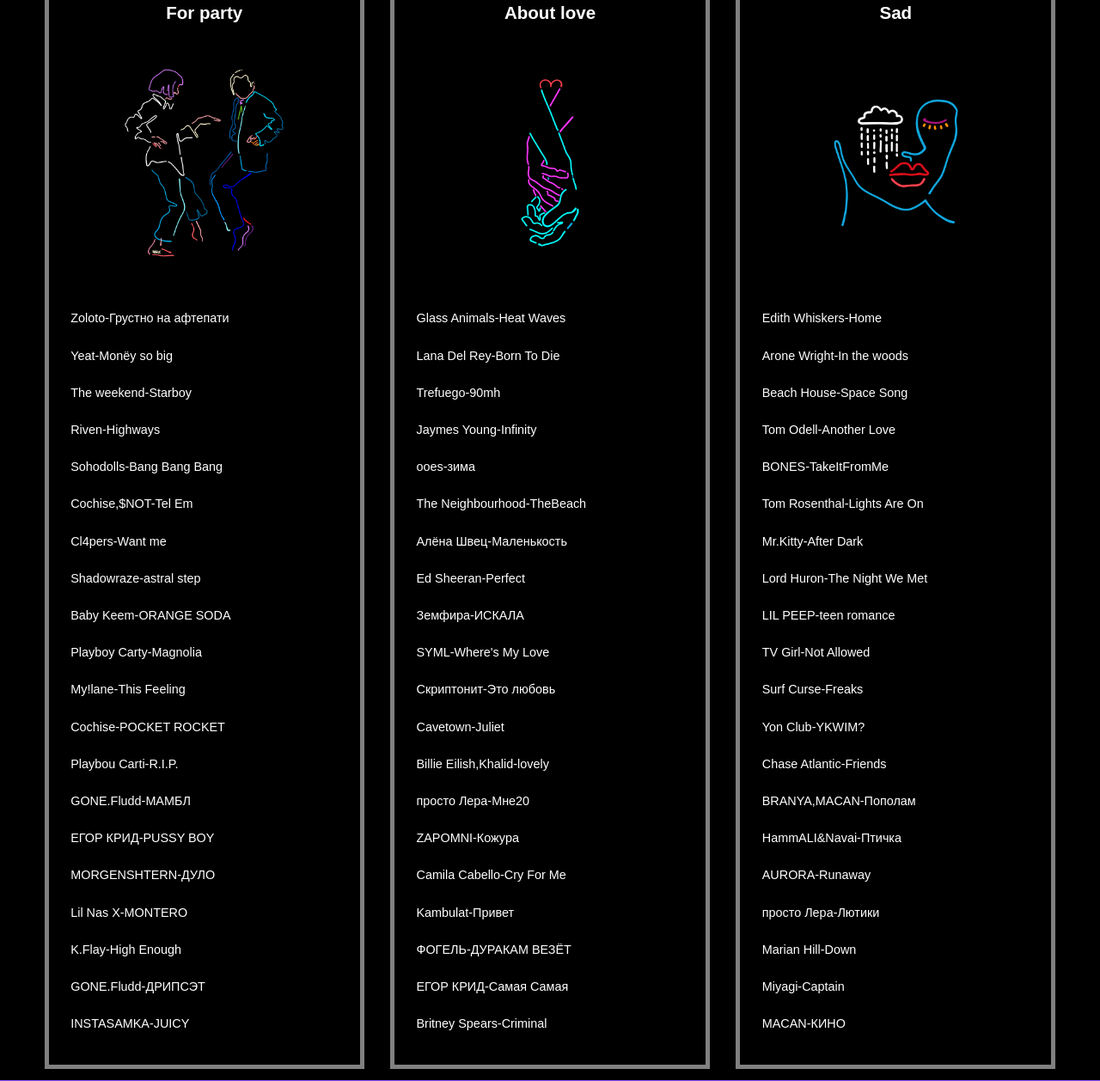
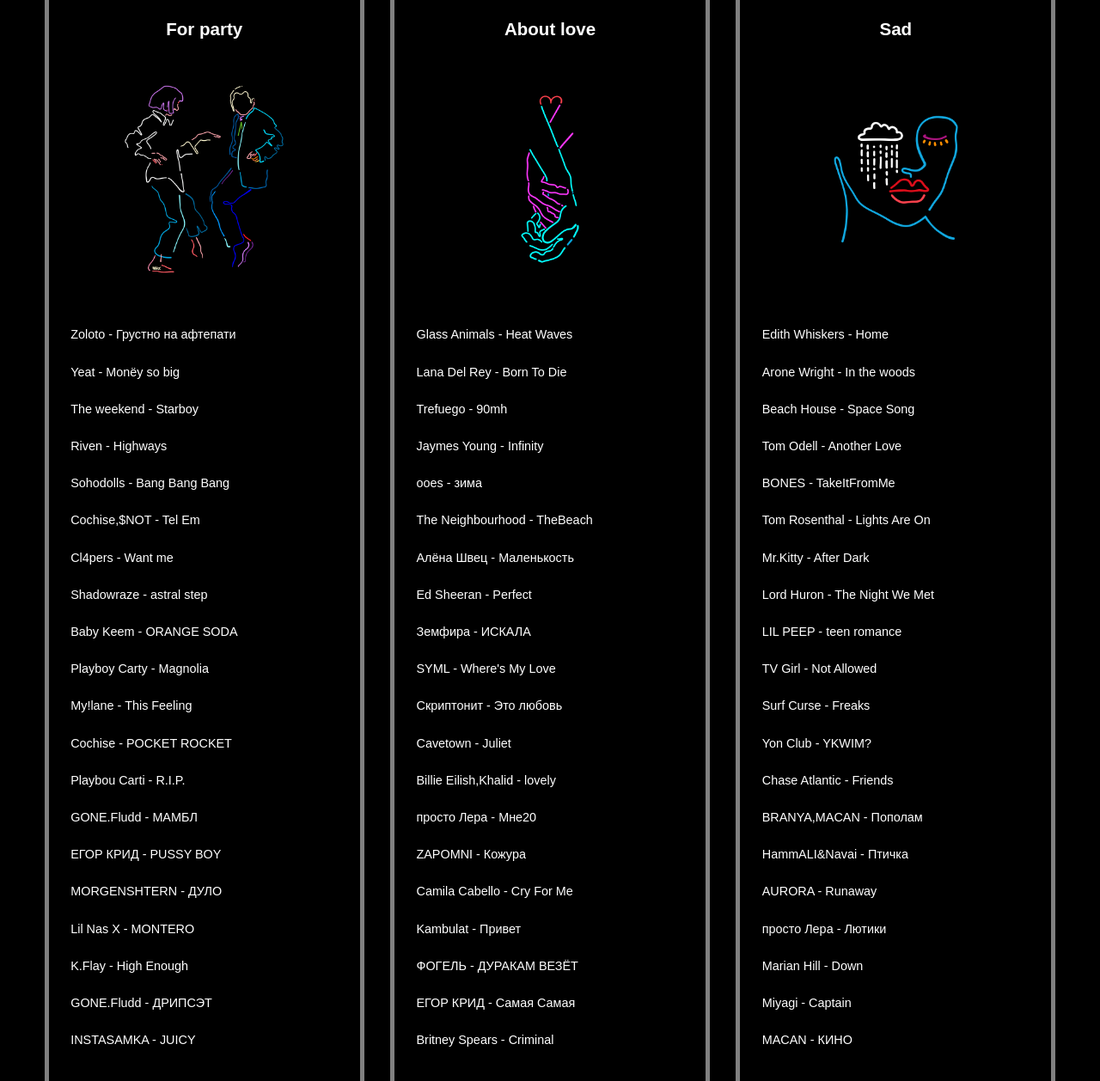
Before and after one commit to DenisLee020205/site-1, a plain HTML site: page index.html in a window 1280 px wide. Shown: the part 1150-2408 px from the top of the page at 86% size. Drawn offline with Linux system fonts and the light colour scheme.

Commit message:
Update index.html

```diff
--- a/index.html
+++ b/index.html
@@ -34,7 +34,7 @@
     <section class="cover" id="oblozh">
         <div class="cover-dimmer">
            <h1>UNDER<span class="sound">SOUND</span></h1>
-           <p>твой плейлист-твоё настроение</p>
+           <p class="tvoi">твой плейлист-твоё настроение</p>
 
         </div>
     </section>
@@ -62,7 +62,27 @@
             <h4>For party</h4>
             <img src="images/image-09-04-22-05-54-5.jpeg"
             class="img-tusovka">
-            <p class="playlist-1"> Zoloto-Грустно на афтепати<br/>Yeat-Monёy so big<br/>The weekend-Starboy<br/>Riven-Highways<br/>Sohodolls-Bang Bang Bang<br/>Cochise,$NOT-Tel Em<br/>Cl4pers-Want me<br/>Shadowraze-astral step<br/>Baby Keem-ORANGE SODA<br/>Playboy Carty-Magnolia<br/>My!lane-This Feeling<br/>Cochise-POCKET ROCKET<br/>Playbou Carti-R.I.P.<br/>GONE.Fludd-МАМБЛ<br/>ЕГОР КРИД-PUSSY BOY<br/>MORGENSHTERN-ДУЛО<br/>Lil Nas X-MONTERO<br/>K.Flay-High Enough<br/>GONE.Fludd-ДРИПСЭТ<br/>INSTASAMKA-JUICY<br/>
+            <p class="playlist-1"> Zoloto - Грустно на афтепати
+            <br/>Yeat - Monёy so big
+            <br/>The weekend - Starboy
+            <br/>Riven - Highways
+            <br/>Sohodolls - Bang Bang Bang
+            <br/>Cochise,$NOT - Tel Em
+            <br/>Cl4pers - Want me
+            <br/>Shadowraze - astral step
+            <br/>Baby Keem - ORANGE SODA
+            <br/>Playboy Carty - Magnolia
+            <br/>My!lane - This Feeling
+            <br/>Cochise - POCKET ROCKET
+            <br/>Playbou Carti - R.I.P.
+            <br/>GONE.Fludd - МАМБЛ
+            <br/>ЕГОР КРИД - PUSSY BOY
+            <br/>MORGENSHTERN - ДУЛО
+            <br/>Lil Nas X - MONTERO
+            <br/>K.Flay - High Enough
+            <br/>GONE.Fludd - ДРИПСЭТ
+            <br/>INSTASAMKA - JUICY
+
             </p>
         </div>
 
@@ -70,14 +90,54 @@
             <h4>About love</h4>
             <img src="images/image-09-04-22-05-54.jpeg"
             class="img-tusovka">
-            <p class="playlist-1">Glass Animals-Heat Waves<br/>Lana Del Rey-Born To Die<br/>Trefuego-90mh<br/>Jaymes Young-Infinity<br/>ooes-зима<br/>The Neighbourhood-TheBeach<br/>Алёна Швец-Маленькость<br/>Ed Sheeran-Perfect<br/>Земфира-ИСКАЛА<br/>SYML-Where's My Love<br/>Скриптонит-Это любовь<br/>Cavetown-Juliet<br/>Billie Eilish,Khalid-lovely<br/>просто Лера-Мне20<br/>ZAPOMNI-Кожура<br/>Camila Cabello-Cry For Me<br/>Kambulat-Привет<br/>ФОГЕЛЬ-ДУРАКАМ ВЕЗЁТ<br/>ЕГОР КРИД-Самая Самая<br/>Britney Spears-Criminal<br/></p>
+            <p class="playlist-1">Glass Animals - Heat Waves
+            <br/>Lana Del Rey - Born To Die
+            <br/>Trefuego - 90mh
+            <br/>Jaymes Young - Infinity
+            <br/>ooes - зима
+            <br/>The Neighbourhood - TheBeach
+            <br/>Алёна Швец - Маленькость
+            <br/>Ed Sheeran - Perfect
+            <br/>Земфира - ИСКАЛА
+            <br/>SYML - Where's My Love
+            <br/>Скриптонит - Это любовь
+            <br/>Cavetown - Juliet
+            <br/>Billie Eilish,Khalid - lovely
+            <br/>просто Лера - Мне20
+            <br/>ZAPOMNI - Кожура
+            <br/>Camila Cabello - Cry For Me
+            <br/>Kambulat - Привет
+            <br/>ФОГЕЛЬ - ДУРАКАМ ВЕЗЁТ
+            <br/>ЕГОР КРИД - Самая Самая
+            <br/>Britney Spears - Criminal
+            </p>
         </div>
 
         <div class="sample">
             <h4>Sad</h4>
             <img src="images/image-09-04-22-05-54-1.jpeg"
             class="img-tusovka">
-            <p class="playlist-1">Edith Whiskers-Home<br/>Arone Wright-In the woods<br/>Beach House-Space Song<br/>Tom Odell-Another Love<br/>BONES-TakeItFromMe<br/>Tom Rosenthal-Lights Are On<br/>Mr.Kitty-After Dark<br/>Lord Huron-The Night We Met<br/>LIL PEEP-teen romance<br/>TV Girl-Not Allowed<br/>Surf Curse-Freaks<br/>Yon Club-YKWIM?<br/>Chase Atlantic-Friends<br/>BRANYA,MACAN-Пополам<br/>HammALI&Navai-Птичка<br/>AURORA-Runaway<br/>просто Лера-Лютики<br/>Marian Hill-Down<br/>Miyagi-Captain<br/>MACAN-КИНО<br/></p>
+            <p class="playlist-1">Edith Whiskers - Home
+            <br/>Arone Wright - In the woods
+            <br/>Beach House - Space Song
+            <br/>Tom Odell - Another Love
+            <br/>BONES - TakeItFromMe
+            <br/>Tom Rosenthal - Lights Are On
+            <br/>Mr.Kitty - After Dark
+            <br/>Lord Huron - The Night We Met
+            <br/>LIL PEEP - teen romance
+            <br/>TV Girl - Not Allowed
+            <br/>Surf Curse - Freaks
+            <br/>Yon Club - YKWIM?
+            <br/>Chase Atlantic - Friends
+            <br/>BRANYA,MACAN - Пополам
+            <br/>HammALI&Navai - Птичка
+            <br/>AURORA - Runaway
+            <br/>просто Лера - Лютики
+            <br/>Marian Hill - Down
+            <br/>Miyagi - Captain
+            <br/>MACAN - КИНО
+            </p>
         </div>
     </div>
 
```
